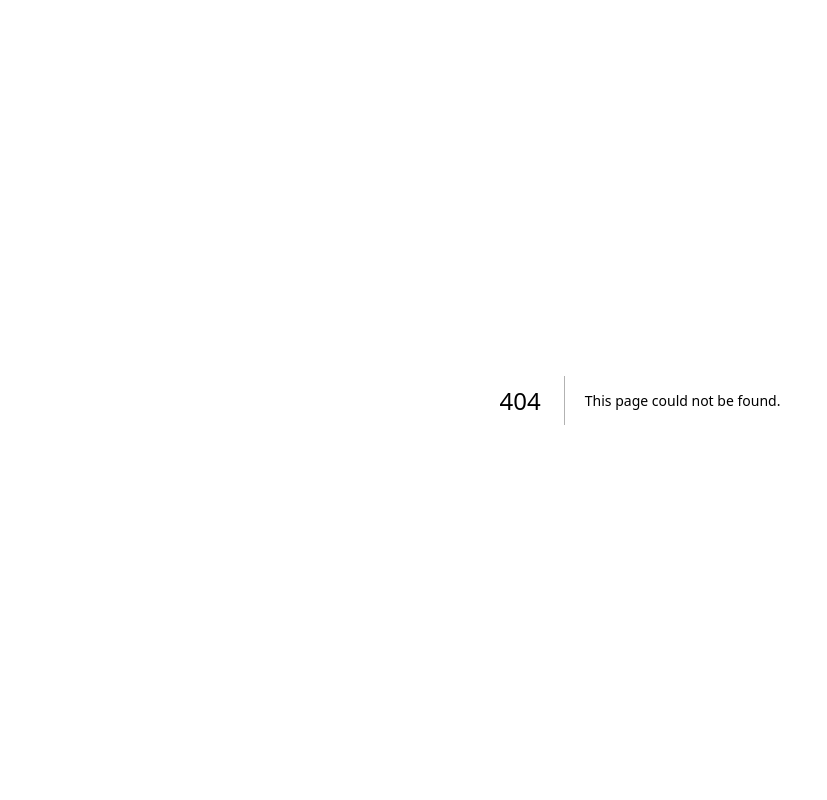
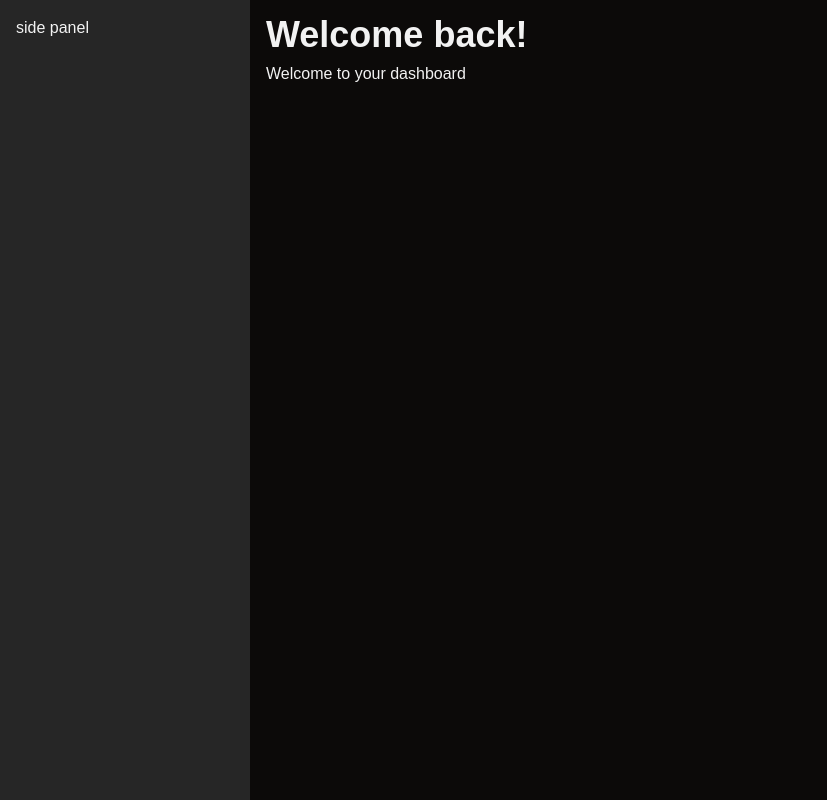
Before and after one commit to penn201500/shadcn-and-nextjs, a Next.js app: page /dashboard in a window 1280 px wide. Before the commit this address had no page. Shown: the whole page, without its empty margins (0-827 px from the left). Built offline with nearby package versions, Linux system fonts and the light colour scheme.

Commit message:
✨ Add dashboard layout
true

```diff
--- /dev/null
+++ b/app/dashboard/layout.tsx
@@ -0,0 +1,11 @@
+export default function DashboardLayout({ children }: { children: React.ReactNode }) {
+    return (
+        <div className="grid grid-cols-[250px_1fr] h-screen">
+            <div className="bg-muted overflow-auto p-4">side panel</div>
+            <div className="overflow-auto py-2 px-4">
+                <h1>Welcome back!</h1>
+                {children}
+            </div>
+        </div>
+    )
+}
--- /dev/null
+++ b/app/dashboard/page.tsx
@@ -0,0 +1,7 @@
+export default function DashboardPage() {
+    return (
+        <div className="flex flex-col gap-4">
+            <p>Welcome to your dashboard</p>
+        </div>
+    )
+}
```
